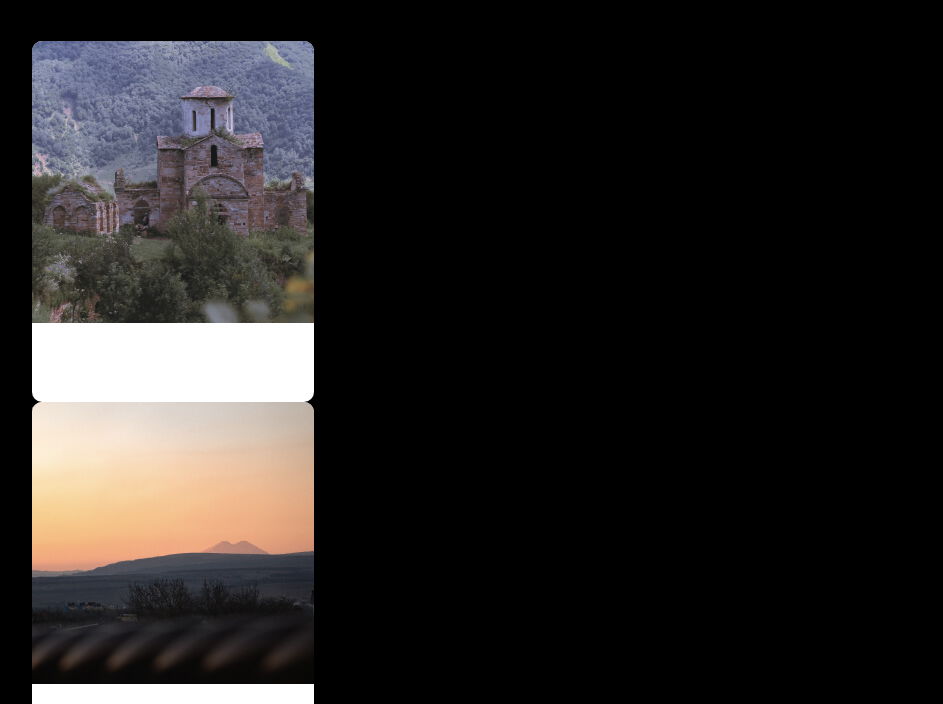
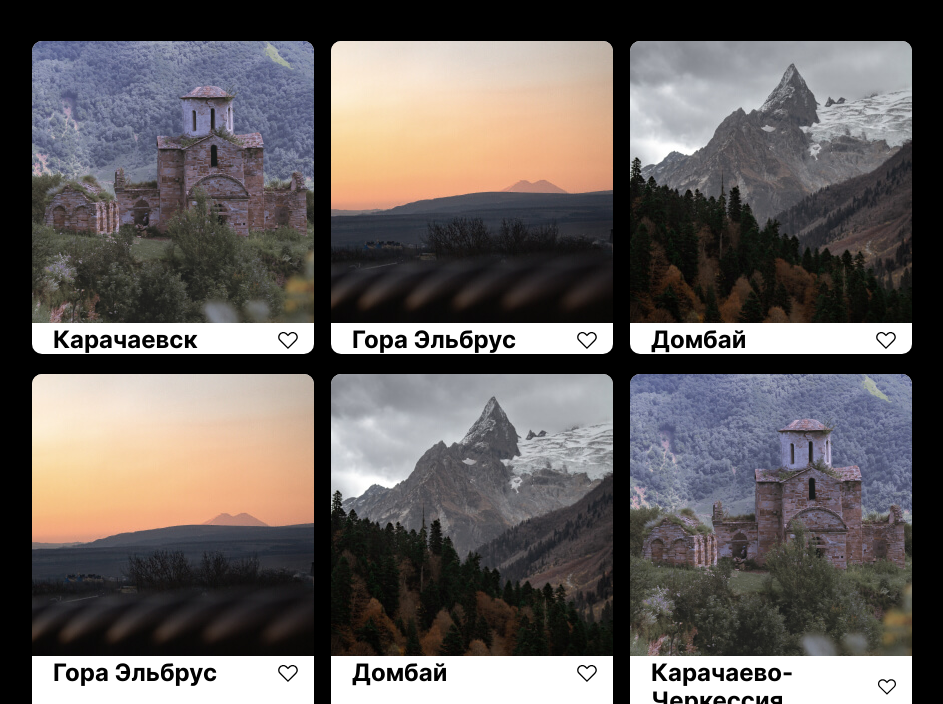
Before and after one commit to f1des/mesto, a plain HTML site: page index.html in a window 1280 px wide. Shown: the part 290-994 px from the top of the page, without its empty margins (168-1111 px from the left). Drawn offline with Linux system fonts and the light colour scheme; files whose address does not match are found by name.

Commit message:
style: Добавить стили

```diff
--- a/blocks/places/__cards/places__cards.css
+++ b/blocks/places/__cards/places__cards.css
@@ -1,5 +1,9 @@
 .places__cards {
+  max-width: 880px;
   list-style-type: none;
   margin: 0;
   padding: 0;
+   display: grid;
+   grid-template-columns: repeat(auto-fit, minmax(282px, 1fr));
+   gap: 20px 17px;
 }
--- a/blocks/places/__item/places__item.css
+++ b/blocks/places/__item/places__item.css
@@ -1,7 +1,6 @@
 .places__item {
   background-color: #fff;
-  max-width: 282px;
-  max-height: 361px;
+  width: 100%;
   border-radius: 10px;
 }
 
--- /dev/null
+++ b/blocks/places/__like-btn/places__like-btn.css
@@ -0,0 +1,11 @@
+.places__like-btn {
+  width: 22px;
+  height: 19px;
+  margin-left: auto;
+  border: 1px solid #fff;
+  background-color: transparent;
+  background: url(../../../images/icon-like.svg) center no-repeat;
+  background-size: contain;
+  transition: opacity .3s linear;
+  cursor: pointer;
+}
--- a/blocks/places/__title/places__title.css
+++ b/blocks/places/__title/places__title.css
@@ -1,4 +1,7 @@
 .places__title {
+  color: #000;
+  padding: 0;
+  margin: 0;
 }
 
 @media screen and (max-width: 768px) {
--- /dev/null
+++ b/blocks/places/__wrapper/places__wrapper.css
@@ -0,0 +1,8 @@
+.places__wrapper {
+  /*margin: 25px 15px 31px 21px;*/
+  display: flex;
+  margin: 0px 15px 0 21px;
+  justify-content: space-between;
+  align-items: center;
+  gap: 20px;
+}
--- a/index.html
+++ b/index.html
@@ -29,42 +29,42 @@
             <img src="./images/photo-karachayevsk.jpg" alt="Карачаевск" class="places__image">
             <div class="places__wrapper">
               <h2 class="places__title">Карачаевск</h2>
-              <button type="button" title="Поставить лайк" class="profile__like-btn"></button>
+              <button type="button" title="Поставить лайк" class="places__like-btn"></button>
             </div>
           </li>
           <li class="places__item">
             <img src="./images/photo-elbrus.jpg" alt="Гора Эльбрус" class="places__image">
             <div class="places__wrapper">
               <h2 class="places__title">Гора Эльбрус</h2>
-              <button type="button" title="Поставить лайк" class="profile__like-btn"></button>
+              <button type="button" title="Поставить лайк" class="places__like-btn"></button>
             </div>
           </li>
           <li class="places__item">
             <img src="./images/photo-dombay.jpg" alt="Домбай" class="places__image">
             <div class="places__wrapper">
               <h2 class="places__title">Домбай</h2>
-              <button type="button" title="Поставить лайк" class="profile__like-btn"></button>
+              <button type="button" title="Поставить лайк" class="places__like-btn"></button>
             </div>
           </li>
           <li class="places__item">
             <img src="./images/photo-elbrus.jpg" alt="Гора Эльбрус" class="places__image">
             <div class="places__wrapper">
               <h2 class="places__title">Гора Эльбрус</h2>
-              <button type="button" title="Поставить лайк" class="profile__like-btn"></button>
+              <button type="button" title="Поставить лайк" class="places__like-btn"></button>
             </div>
           </li>
           <li class="places__item">
             <img src="./images/photo-dombay.jpg" alt="Домбай" class="places__image">
             <div class="places__wrapper">
               <h2 class="places__title">Домбай</h2>
-              <button type="button" title="Поставить лайк" class="profile__like-btn"></button>
+              <button type="button" title="Поставить лайк" class="places__like-btn"></button>
             </div>
           </li>
           <li class="places__item">
             <img src="./images/photo-karachayevsk.jpg" alt="Карачаево-Черкессия" class="places__image">
             <div class="places__wrapper">
               <h2 class="places__title">Карачаево-Черкессия</h2>
-              <button type="button" title="Поставить лайк" class="profile__like-btn"></button>
+              <button type="button" title="Поставить лайк" class="places__like-btn"></button>
             </div>
           </li>
         </ul>
--- a/pages/index.css
+++ b/pages/index.css
@@ -30,6 +30,8 @@
 @import url(../blocks/places/__link/places__icon.css);
 @import url(../blocks/places/__title/places__title.css);
 @import url(../blocks/places/__cards/places__cards.css);
+@import url(../blocks/places/__wrapper/places__wrapper.css);
+@import url(../blocks/places/__like-btn/places__like-btn.css);
 
 @import url(../blocks/footer/footer.css);
 @import url(../blocks/footer/__copyright/footer__copyright.css);
```
